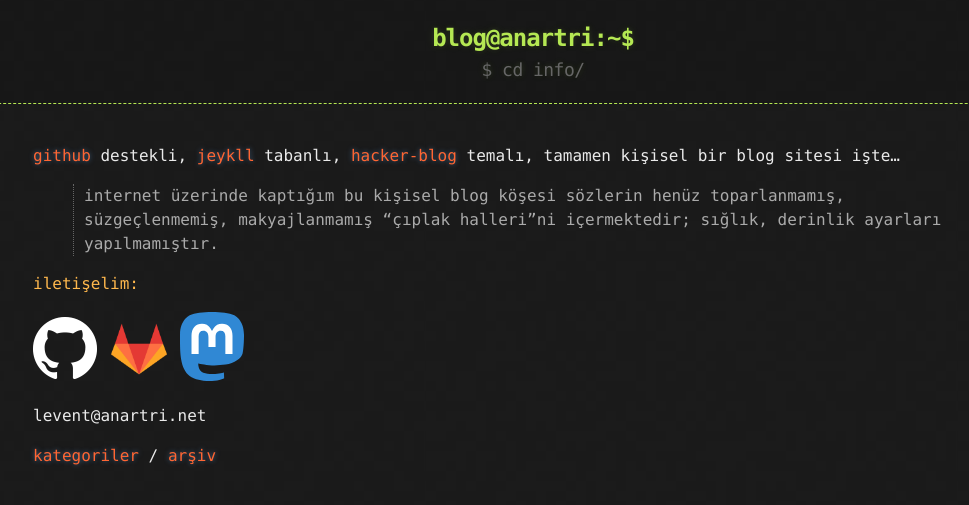
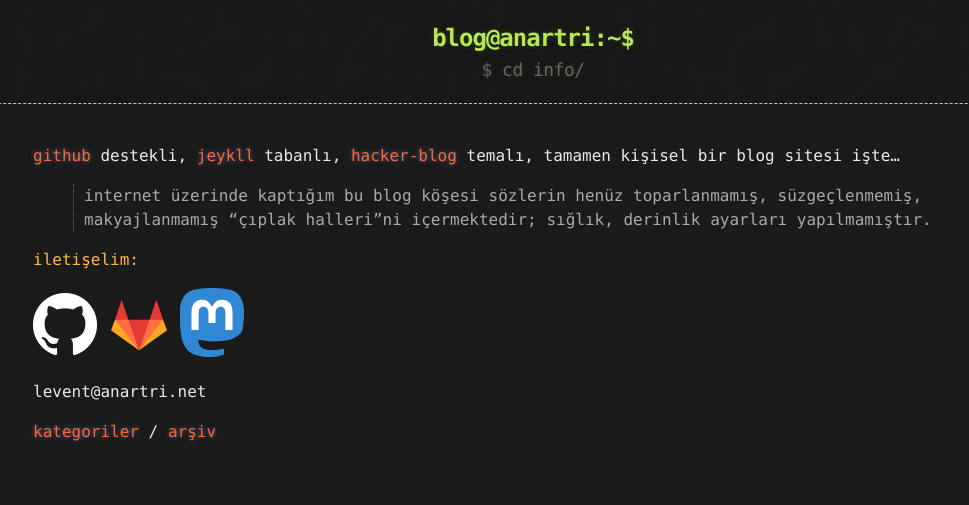
Before and after one commit to lanartri/lanartri.github.io, a Jekyll site: the page built from info.md, in a window 1280 px wide. Shown: the top 505 px of the page, without its empty margins (107-1076 px from the left). Built offline with Jekyll 4.4.1, drawn with Linux system fonts in a browser that asks for light colours.

Commit message:
edit info

```diff
--- a/info.md
+++ b/info.md
@@ -4,7 +4,7 @@ title: Info
 ---
 [github](https://github.com/lanartri/lanartri.github.io) destekli, [jeykll](https://jekyllrb.com/) tabanlı, [hacker-blog](https://github.com/tocttou/hacker-blog) temalı, tamamen kişisel bir blog sitesi işte...
 
-> internet üzerinde kaptığım bu kişisel blog köşesi sözlerin henüz toparlanmamış, süzgeçlenmemiş, makyajlanmamış “çıplak halleri”ni içermektedir; sığlık, derinlik ayarları yapılmamıştır.
+> internet üzerinde kaptığım bu blog köşesi sözlerin henüz toparlanmamış, süzgeçlenmemiş, makyajlanmamış “çıplak halleri”ni içermektedir; sığlık, derinlik ayarları yapılmamıştır.
 
 <span style="color:#ffb84d">iletişelim:</span>
 
```
